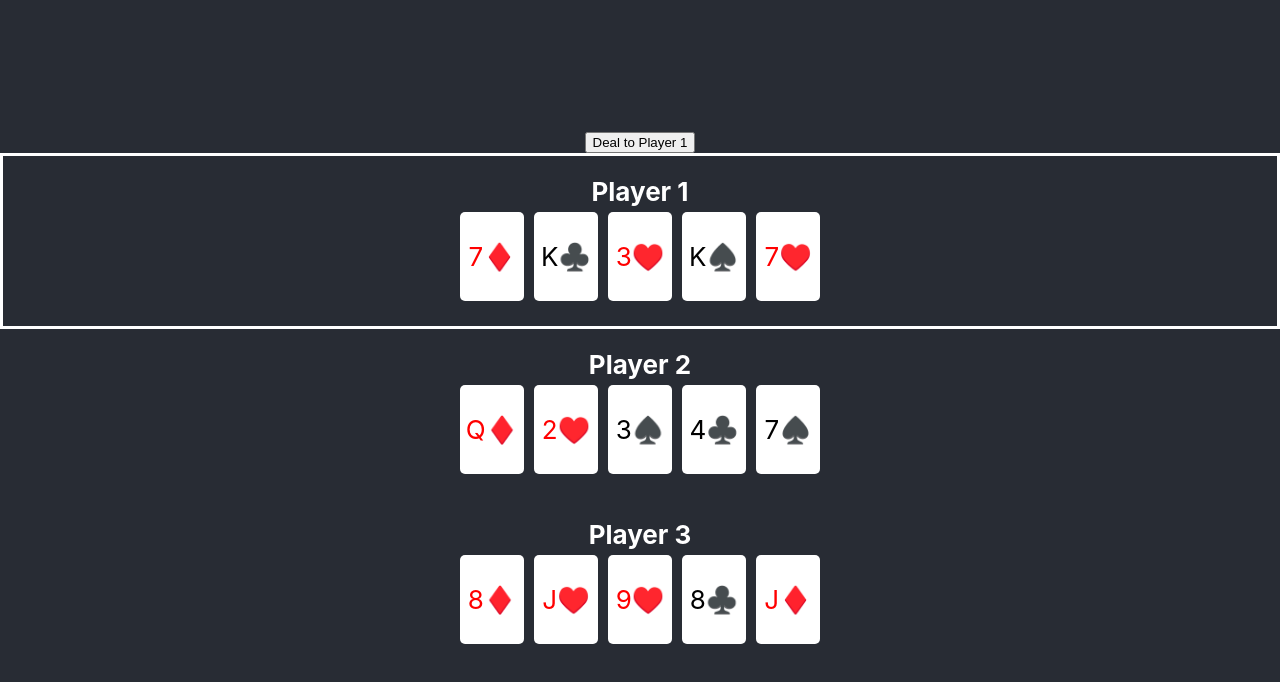
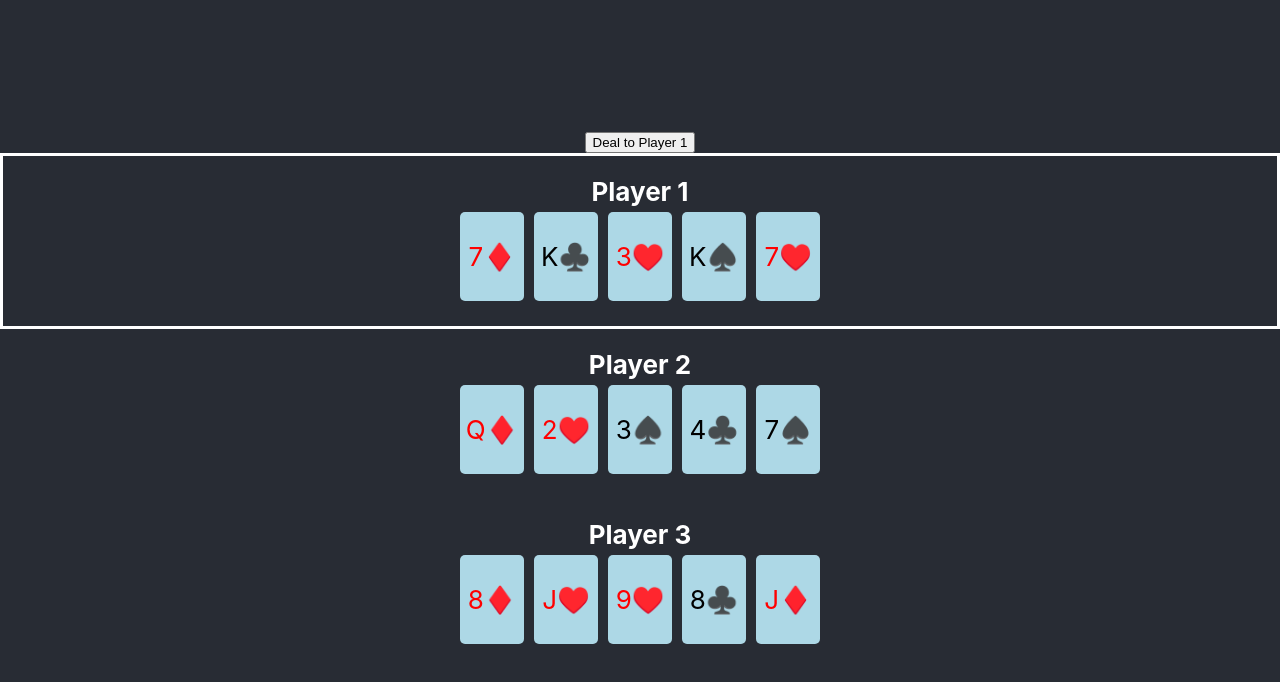
Before and after one commit to wonderley/code-for-videos, a React (Create React App) app in the folder go-fish/frontend/: page / in a window 1280 px wide. Shown: the top 682 px of the page. Built offline with nearby package versions, Linux system fonts and the light colour scheme.

Commit message:
show light blue background

```diff
--- a/go-fish/frontend/src/card.js
+++ b/go-fish/frontend/src/card.js
@@ -2,6 +2,7 @@
 export default function Card (
   { value, suit }
 ) {
+  const isShown = false
   const suitColor =
     ['♥️', '♦️'].includes(suit)
     ? 'red' : 'black'
@@ -9,7 +10,8 @@ export default function Card (
     <div style={{
       width: '64px',
       height: '89px',
-      backgroundColor: 'white',
+      backgroundColor:
+        isShown ? 'white' : 'lightblue',
       borderRadius: '5px',
       display: 'flex',
       margin: 5,
```
